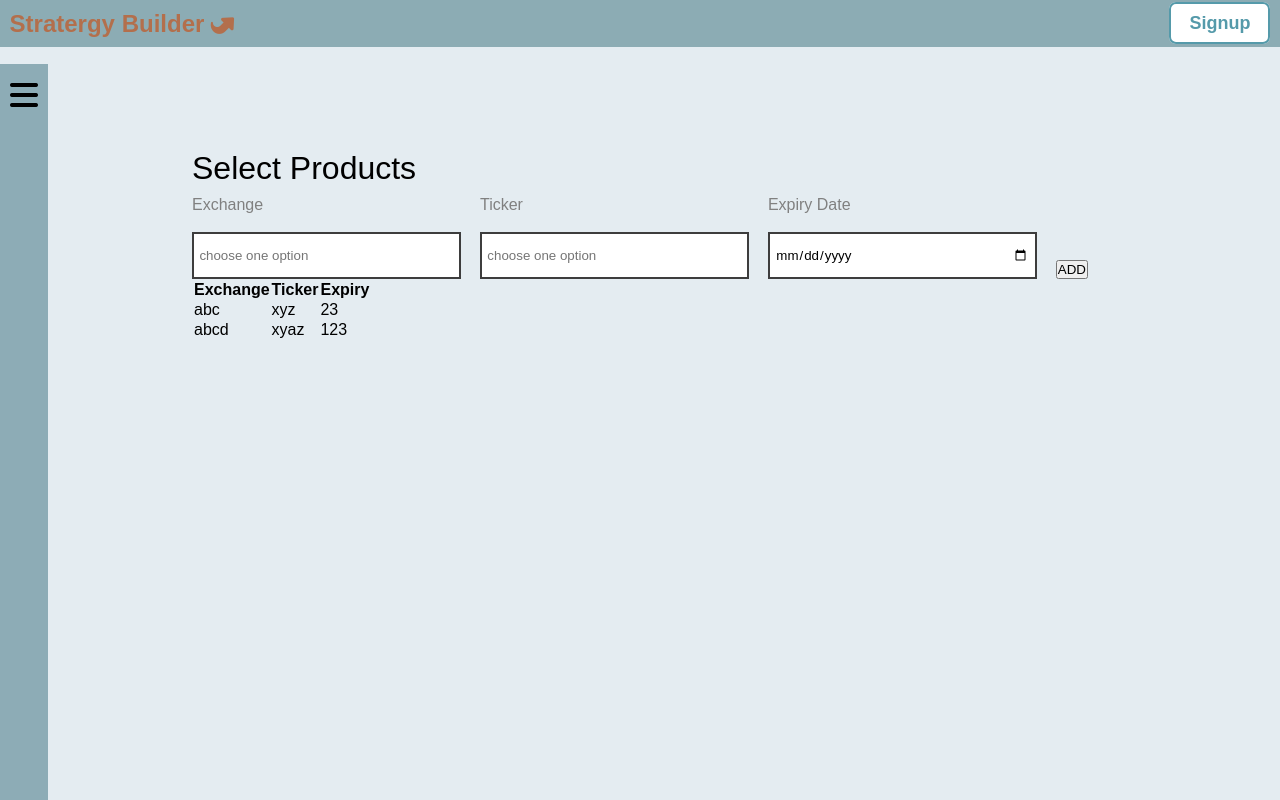
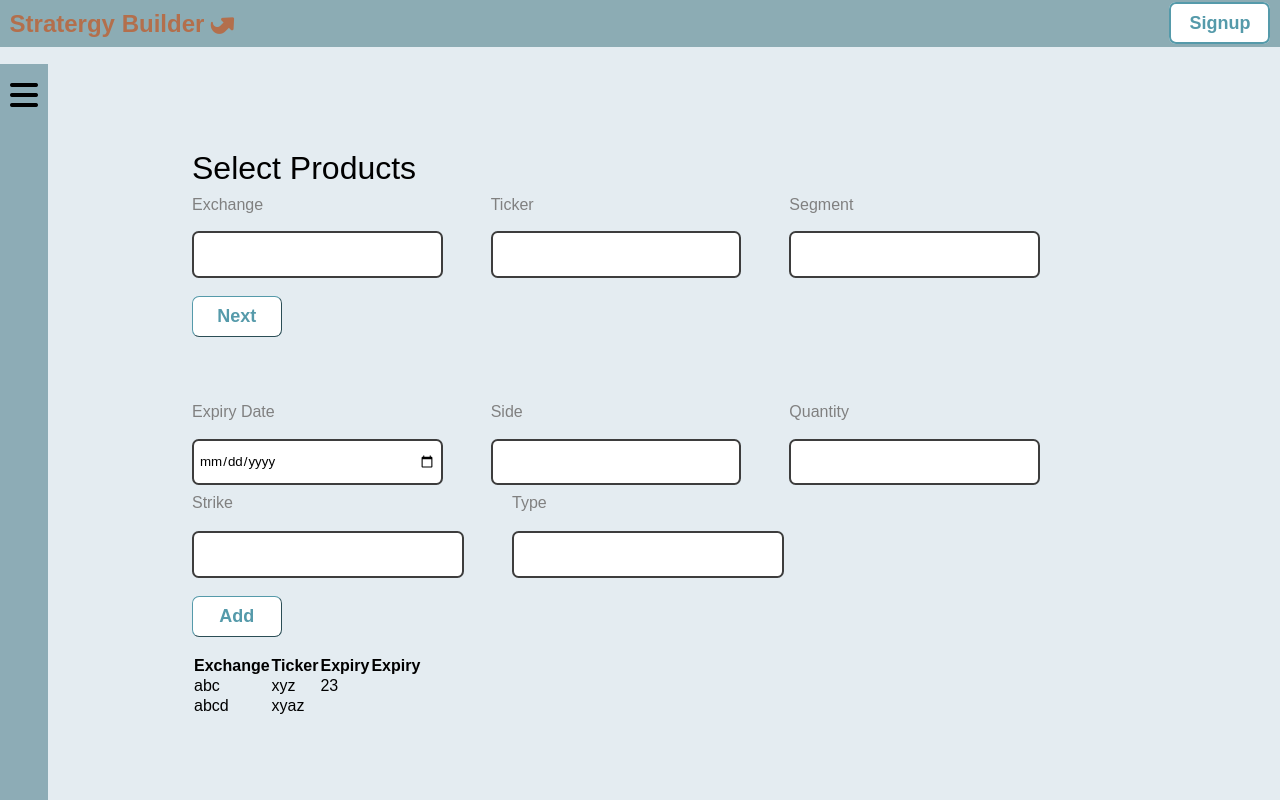
Before and after one commit to AlakKoul/Stratergy-Builder, a React (Create React App) app in the folder Frontend/: page /home in a window 1280 px wide. Built offline with nearby package versions, Linux system fonts and the light colour scheme.

Commit message:
adddetails

```diff
--- a/Frontend/src/components/Home.js
+++ b/Frontend/src/components/Home.js
@@ -7,7 +7,12 @@ export const Home = () => {
     const [addDetails, setAddDetails]=useState({
         exchange:'',
         ticker:'',
-        expiry:''
+        segment:'',
+        expiry:'',
+        side:'',
+        quantity:'',
+        strike:'',
+        type:''
     });
     const handleDetails=(event)=>{
         event.preventDefault();
@@ -25,7 +30,12 @@ export const Home = () => {
             id: nanoid(),
             exchange: addDetails.exchange,
             ticker:addDetails.ticker,
-            expiry:addDetails.expiry
+            segment:addDetails.segment,
+            expiry:addDetails.expiry,
+            side:addDetails.side,
+            quantity:addDetails.quantity,
+            strike:addDetails.strike,
+            type:addDetails.strike
         };
         const newDetails=[...details,newDetail];
         setDetails(newDetails);
@@ -67,8 +77,8 @@ export const Home = () => {
             <div className='home'>
                 <div className='main'>
                     <p className='heading'>Select Products</p>
-                    <div >
-                        <form onSubmit={handleDetailsAdd} className="main-select-products">
+                        <form onSubmit={handleDetailsAdd} >
+                            <div className="main-select-products">
                                 <div className='select-products'>
                                     <p className='sub-heading-1st'>Exchange</p>
                                     <input
@@ -76,10 +86,8 @@ export const Home = () => {
                                         id="exchange"
                                         className='products'
                                         type="text"
-                                    placeholder='choose one option'
-                                    onChange={handleDetails}>
-
-                                </input>
+                                        onChange={handleDetails}
+                                    />
                                 </div>
                                 <div className='select-products'>
                                     <p className='sub-heading-1st'>Ticker</p>
@@ -89,10 +97,24 @@ export const Home = () => {
                                         id="ticker"
                                         className='products'
                                         type="text"
-                                    placeholder='choose one option'
+                                        onChange={handleDetails}
+                                    />
+                                </div>
+                                <div className='select-products'>
+                                        <p className='sub-heading-1st' >Segment</p>
+
+                                        <input
+                                            name="segment"
+                                            id="segment"
+                                            className='products'
+                                            type="text"
                                             onChange={handleDetails}>
                                             </input>
                                 </div>
+                            </div>
+                            <button type='button' className='next-button'>Next</button>
+                            <div className='only-option'>
+                                <div className="main-select-products" id='strat'>
                                     <div className='select-products'>
                                         <p className='sub-heading-1st'>Expiry Date</p>
                                             <input
@@ -100,17 +122,66 @@ export const Home = () => {
                                                 min={disablePastDate()}
                                                 name="expiry"
                                                 className='products'
-                                    onChange={handleDetails}/>
+                                                onChange={handleDetails}
+                                            />
                                     </div>
-                            <button type='submit'>ADD</button>
+                                    <div className='select-products'>
+                                            <p className='sub-heading-1st' >Side</p>
+
+                                            <input
+                                                name="side"
+                                                id="side"
+                                                className='products'
+                                                type="text"
+                                                onChange={handleDetails}>
+                                                </input>
+                                    </div>
+                                    <div className='select-products'>
+                                        <p className='sub-heading-1st' >Quantity</p>
+
+                                        <input
+                                            name="quantity"
+                                            id="quantity"
+                                            className='products'
+                                            type="text"
+                                            onChange={handleDetails}>
+                                        </input>
+                                    </div>
+                                </div>
+                                <div className="main-select-products">
+                                    <div className='select-products'>
+                                            <p className='sub-heading-1st' >Strike</p>
+
+                                            <input
+                                                name="strike"
+                                                id="strike"
+                                                className='products'
+                                                type="text"
+                                                onChange={handleDetails}>
+                                            </input>
+                                    </div>
+                                    <div className='select-products'>
+                                        <p className='sub-heading-1st' >Type</p>
+                                        <input
+                                            name="type"
+                                            id="type"
+                                            className='products'
+                                            type="text"
+                                            onChange={handleDetails}>
+                                            </input>
+                                    </div>
+                                </div>
+                            </div>
+                            <button type='submit' className='next-button'>Add</button>
+
                         </form>
-                    </div>
                     <div className='dtable'>
                         <table>
                             <thead>
                             <tr>
                                 <th>Exchange</th>
                                 <th>Ticker</th>
+                                <th>Expiry</th>
                                 <th>Expiry</th>
                             </tr>
                             </thead>
--- a/Frontend/src/components/mock-data.json
+++ b/Frontend/src/components/mock-data.json
@@ -1,12 +1,20 @@
 [
     {
+        "expiry":"23",
         "exchange":"abc",
         "ticker":"xyz",
-        "expiry":"23"
+        "segment":"aaa",
+        "side":"11",
+        "quantity":"11",
+        "strike":"11",
+        "type":"11"
     },
     {
         "exchange":"abcd",
         "ticker":"xyaz",
-        "expiry":"123"
+        "side":"11",
+        "quantity":"11",
+        "strike":"11",
+        "type":"11"
     }
 ]
--- a/Frontend/src/styles/Home.css
+++ b/Frontend/src/styles/Home.css
@@ -42,18 +42,21 @@
 .sub-heading-1st{
     color:grey;
 }
+#strat{
+    margin-top: 3em;
+}
 .main-select-products{
     display: flex;
-    justify-content: space-between;
-    align-items: flex-end;
     margin-top: 1%;
 }
 .select-products{
-    width:30%;
+    width:17em;
+    margin-right:3em;
 }
 .products{
     margin-top: 7%;
     width:100%;
+    border-radius: 0.5em;
     height:3.5em;
     border: 2px solid rgb(61, 61, 61);
     outline: none;
@@ -70,14 +73,18 @@
     border: 2px solid #559aaa;
 }
 .next-button{
-    width:100%;
-    height:100%;
+    margin-top: 1em;
+    margin-bottom: 1em;
+    width:10%;
+    border-radius: 0.4em;
+    height:2.3em;
     font-size: 18px;
     outline: none;
-    box-shadow: none;
+    box-shadow: 0em;
     color: #559aaa;
+    border-color: #559aaa;
     font-weight: bolder;
-    border:none;
+    border-width: 0.1em;
     background-color: white;
 }
 .next-button:hover{
```
Lines whose indentation alone changed are shown as unchanged.
